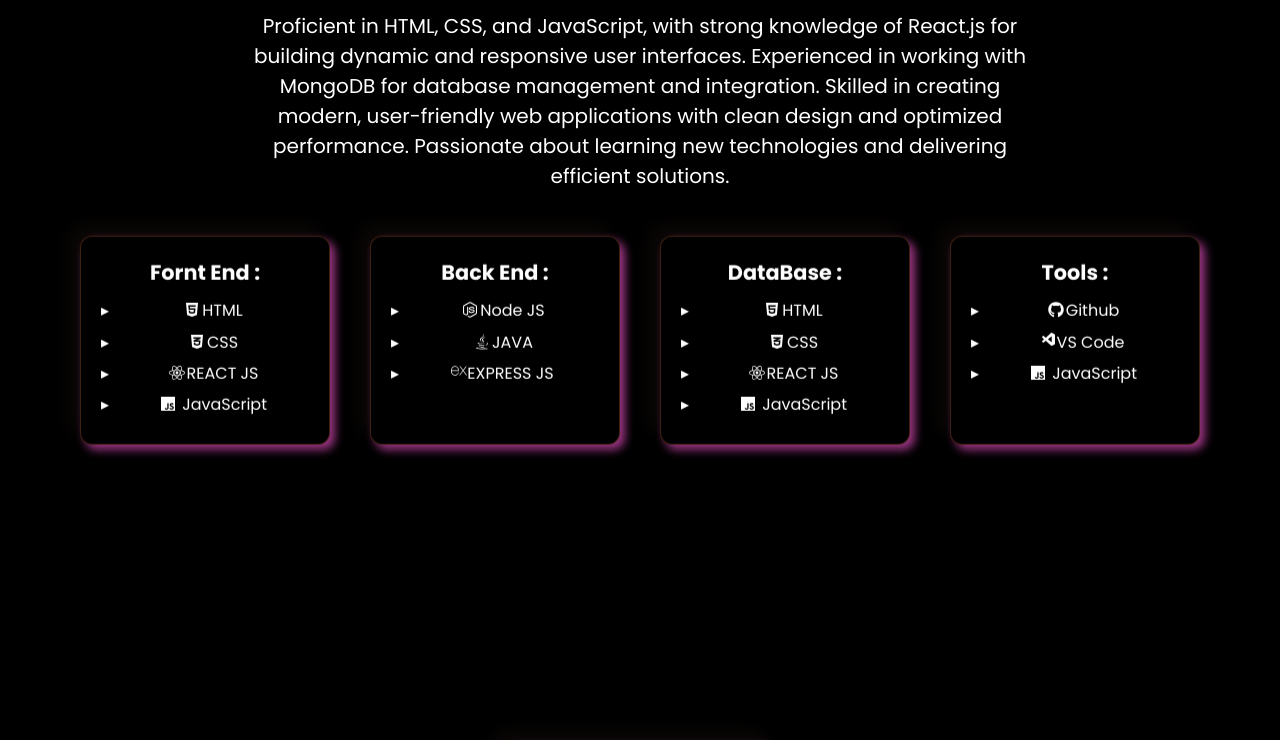
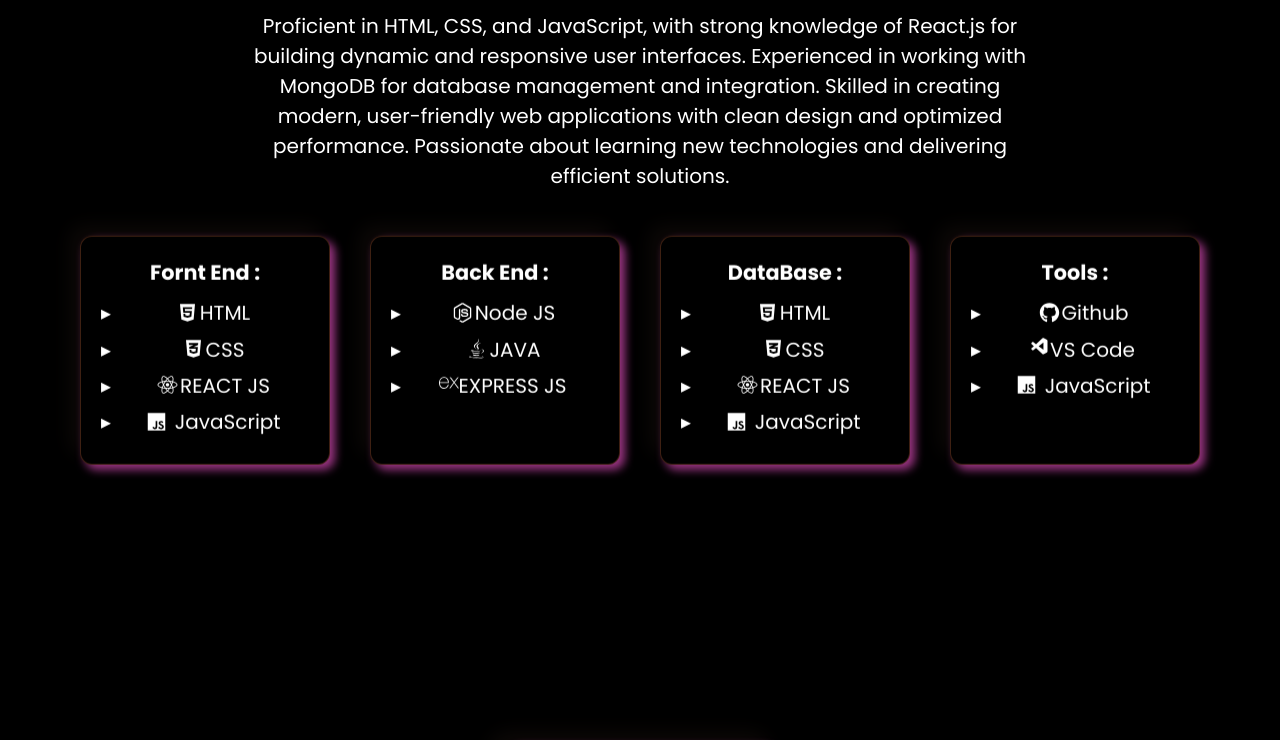
Before and after one commit to ssudharshan-s/portfolio, a React (Create React App) app: page / in a window 1280 px wide. Shown: the part 1665-2405 px from the top of the page. Built offline with nearby package versions, Linux system fonts and the light colour scheme.

Commit message:
Update Container.css

```diff
--- a/src/components/Container.css
+++ b/src/components/Container.css
@@ -71,3 +71,15 @@
         transform:translateY(-20px);
     }
 }
+/* Base (mobile) layout styles */
+body { font-size: 16px; }
+
+@media (min-width: 768px) {
+  body { font-size: 18px; }
+  /* Maybe convert to multi-column layout, resize nav, etc. */
+}
+
+@media (min-width: 1024px) {
+  body { font-size: 20px; }
+  /* Desktop layout adjustments */
+}
```
